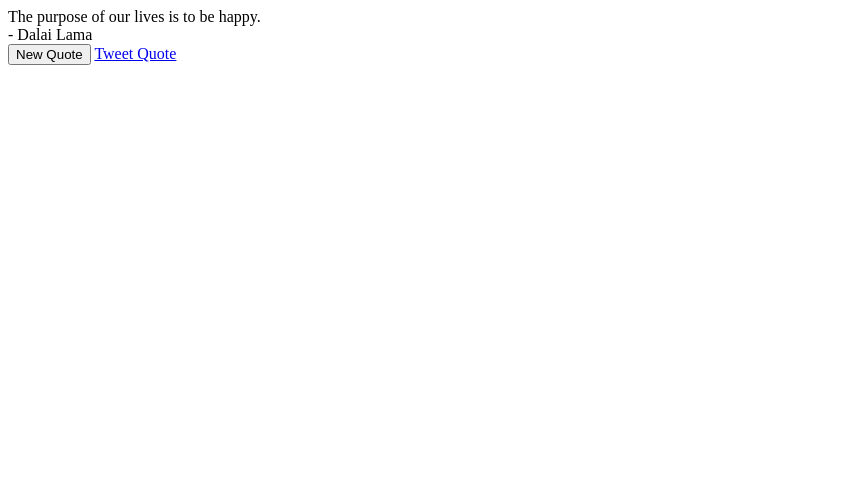
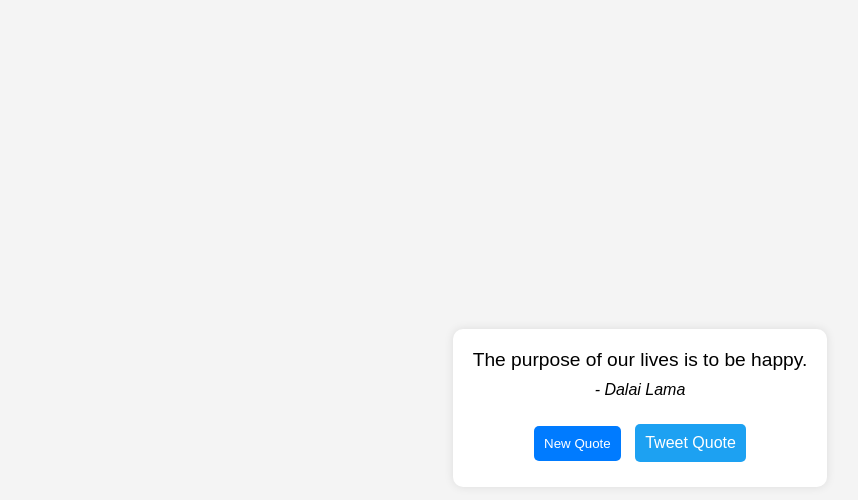
Before and after one commit to m4rcin7/random-quote-machine, a plain HTML site: page index.html in a window 1280 px wide. Shown: the whole page, without its empty margins (0-858 px from the left). Drawn offline with Linux system fonts and the light colour scheme.

Commit message:
random-quote-machine

```diff
--- a/index.html
+++ b/index.html
@@ -4,6 +4,7 @@
     <meta charset="UTF-8" />
     <meta name="viewport" content="width=device-width, initial-scale=1.0" />
     <title>Random Quote Machine</title>
+    <link rel="stylesheet" href="style.css" />
   </head>
   <body>
     <div id="quote-box">
--- /dev/null
+++ b/style.css
@@ -0,0 +1,43 @@
+body {
+  display: flex;
+  justify-content: center;
+  align-items: center;
+  height: 100vh;
+  background-color: #f4f4f4;
+  font-family: Arial, sans-serif;
+}
+#quote-box {
+  background: white;
+  padding: 20px;
+  border-radius: 10px;
+  box-shadow: 0px 0px 10px rgba(0, 0, 0, 0.1);
+  text-align: center;
+  max-width: 400px;
+}
+#text {
+  font-size: 1.2em;
+  margin-bottom: 10px;
+}
+#author {
+  font-size: 1em;
+  font-style: italic;
+  margin-bottom: 20px;
+}
+#new-quote,
+#tweet-quote {
+  display: inline-block;
+  margin: 5px;
+  padding: 10px;
+  border: none;
+  cursor: pointer;
+  border-radius: 5px;
+}
+#new-quote {
+  background-color: #007bff;
+  color: white;
+}
+#tweet-quote {
+  background-color: #1da1f2;
+  color: white;
+  text-decoration: none;
+}
```
